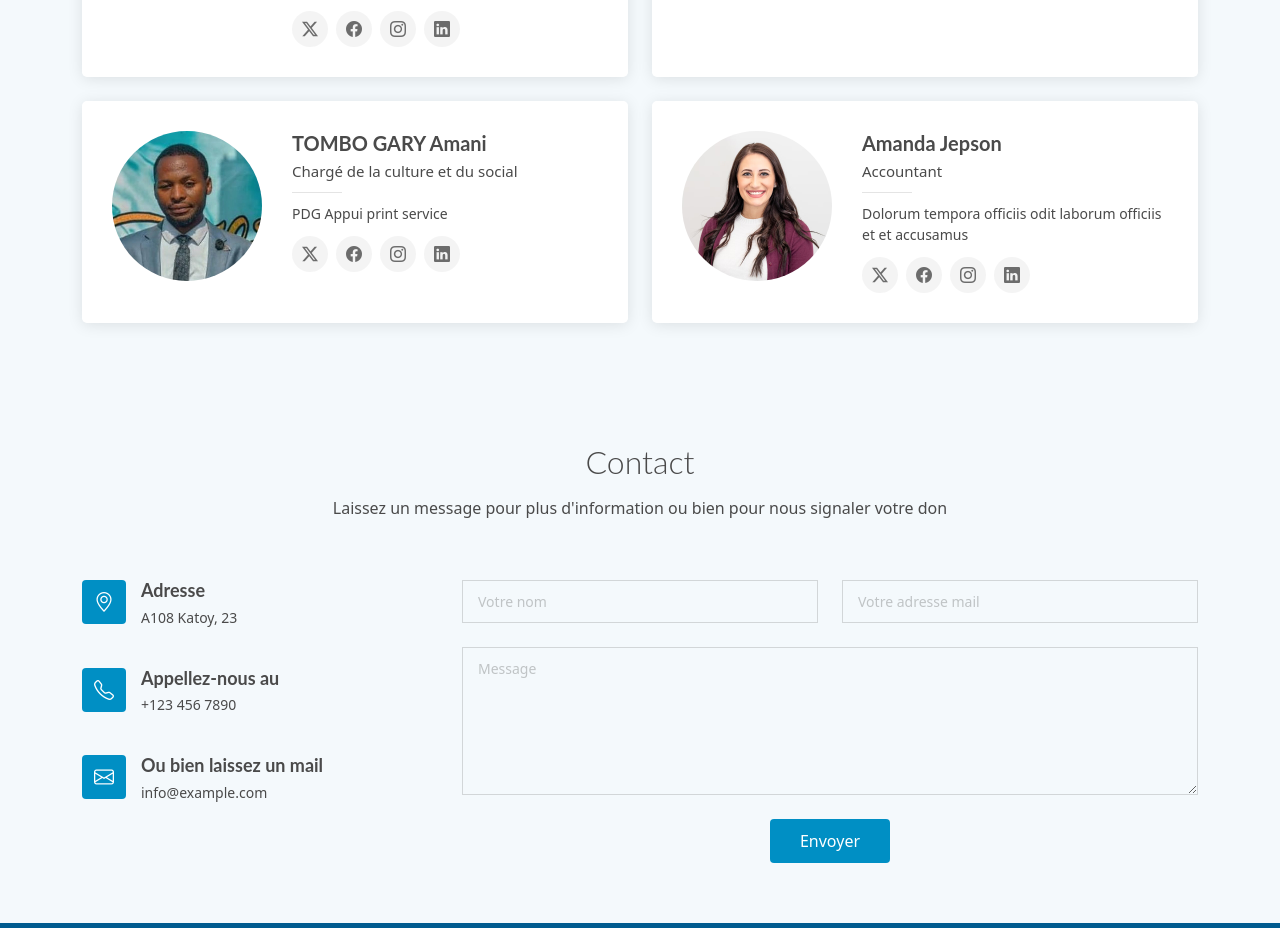
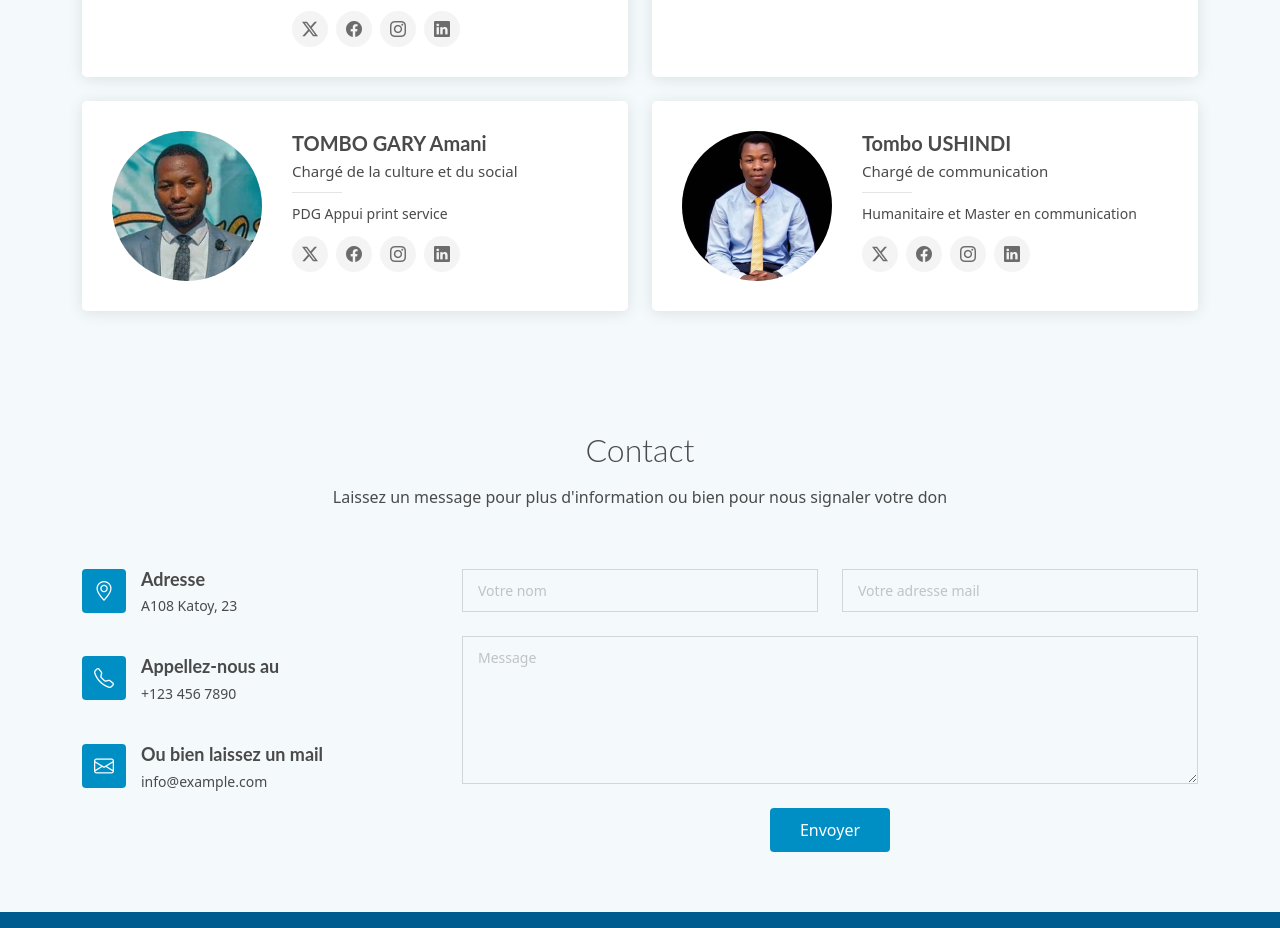
Before and after one commit to Tacite243/elila_foundation, a Next.js app: page / in a window 1280 px wide. Shown: the part 4407-5335 px from the top of the page. Built offline with nearby package versions, Linux system fonts and the light colour scheme.

Commit message:
update team card

```diff
--- a/src/comoponents/team.tsx
+++ b/src/comoponents/team.tsx
@@ -50,10 +50,10 @@ const Team = () => {
     },
     {
       id: 4,
-      name: 'Amanda Jepson',
-      position: 'Accountant',
-      description: 'Dolorum tempora officiis odit laborum officiis et et accusamus',
-      image: '/img/team/team-4.jpg',
+      name: 'Tombo USHINDI',
+      position: 'Chargé de communication',
+      description: "Humanitaire et Master en communication",
+      image: '/ushindi.jpg',
       socialLinks: {
         twitter: '#',
         facebook: '#',
```
Also changed, not shown: public/ushindi.jpg (added).
